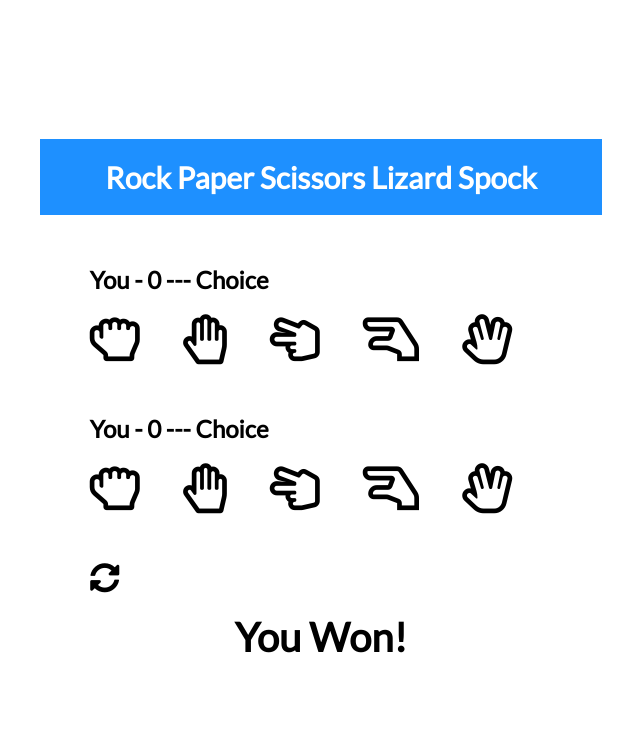
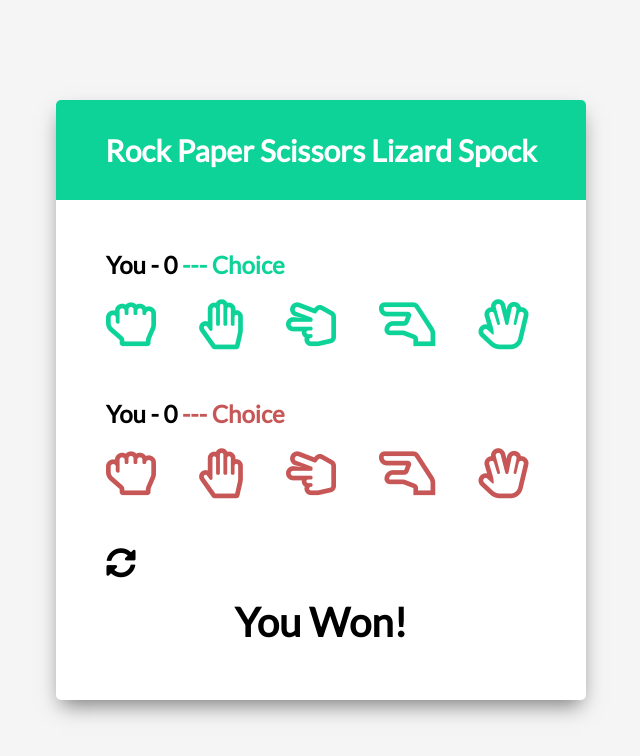
Before and after one commit to islandhuynh/rock-paper-scissors-lizard-spock, a plain HTML site: page index.html in a window 1280 px wide. Shown: the whole page, without its empty margins (319-959 px from the left). Drawn offline with Linux system fonts and the light colour scheme.

Commit message:
Added color styling to player and computer choice

```diff
--- a/style.css
+++ b/style.css
@@ -7,18 +7,26 @@ html {
 body {
   margin: 0;
   min-height: 100vh;
-
+  background-color: whitesmoke;
   font-family: Lato, sans-serif;
   display: flex;
   justify-content: center;
   align-items: center;
 }
 
-
+.game-container {
+  width: 530px;
+  height: 600px;
+  background: white;
+  border-radius: 5px;
+  box-shadow: 0 10px 20px -5px rgba(0, 0, 0, 0.5);
+}
 
 .header {
-  background: dodgerblue;
-
+  background: rgb(14, 211, 152);
+  border-top-left-radius: 5px;
+  border-top-right-radius: 5px;
+  height: 100px;
   display: flex;
   justify-content: center;
   align-items: center;
@@ -43,7 +51,25 @@ h2 {
   User-select: none;
 }
 
+#player .far,
+#player .choice {
+  color:rgb(14, 211, 152);
+  cursor: pointer;
+}
 
+#player .far:last-of-type,
+#computer .far:last-of-type {
+  margin-right: 0;
+}
+
+.selected {
+  color: black !important;
+}
+
+#computer .far,
+#computer .choice{
+  color: rgb(199, 86, 86);
+}
 
 .reset-icon {
   font-size: 30px;
@@ -66,7 +92,7 @@ h2 {
 /* Media Query: Large Smartphone (Vertical) */
 @media screen and (max-width: 600px) {
   .game-container {
-
+    width: 95%;
     height: 580px;
   }
 
```
